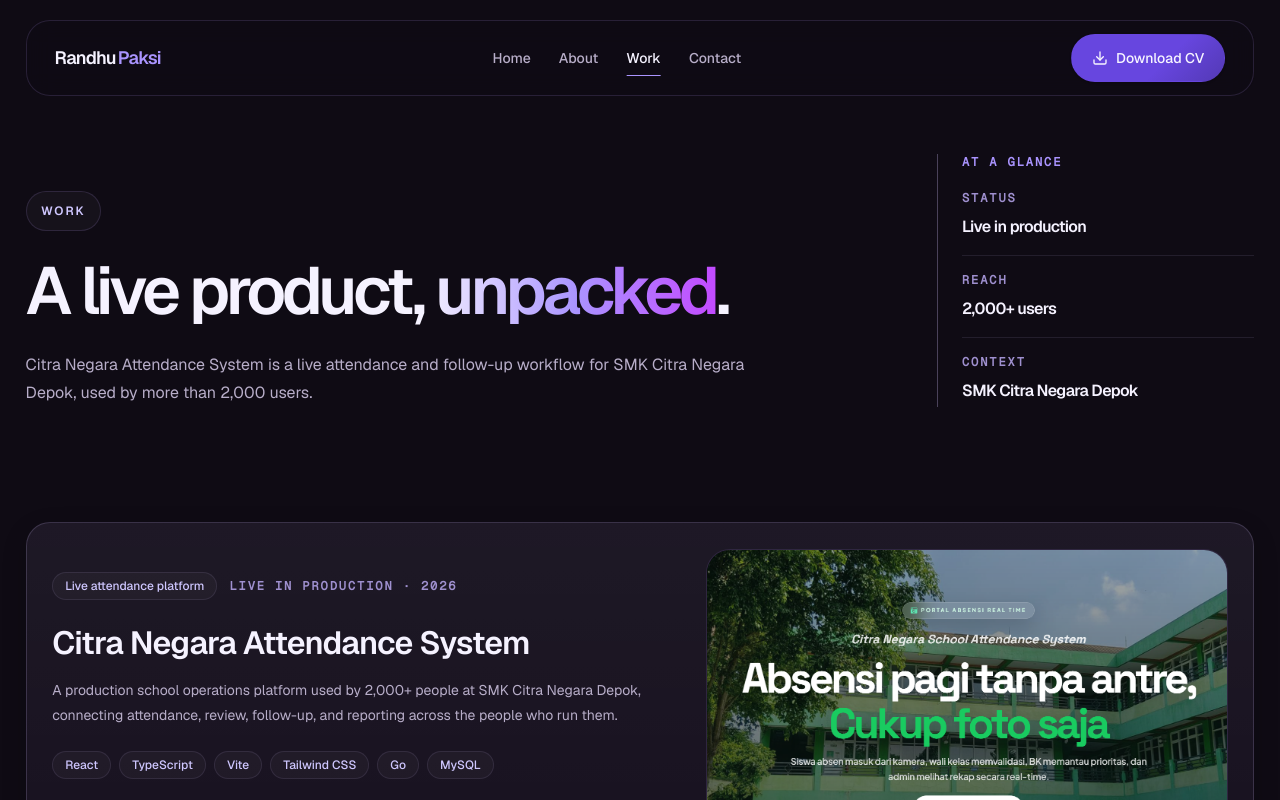
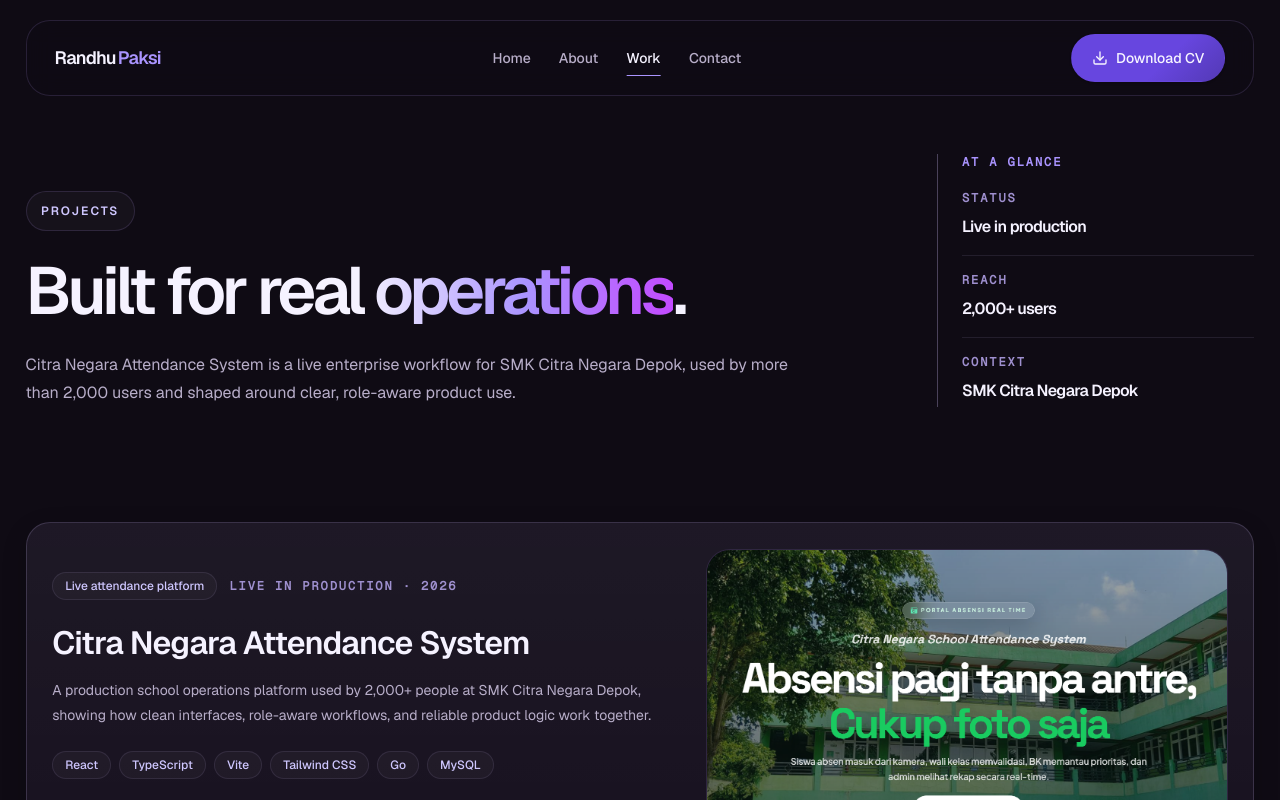
Before and after one commit to randhupaksi/rand-dev, a React (Vite) app: page /projects in a window 1280 px wide. Shown: the top 800 px of the page. Built offline with nearby package versions, Linux system fonts and the light colour scheme; no server answers.

Commit message:
content(projects): refine enterprise case study presentation

```diff
--- a/src/data/projects.ts
+++ b/src/data/projects.ts
@@ -1,9 +1,5 @@
 import type { Project } from "@/types/project";
 
-/**
- * Seluruh karya yang ditampilkan pada portfolio dikelola dari file ini.
- * Detail Citra Negara Attendance System berasal dari informasi proyek yang diberikan pemilik portfolio.
- */
 export const projects: Project[] = [
   {
     slug: "absensi-cn",
@@ -14,7 +10,7 @@
       isPlaceholder: false,
     },
     summary:
-      "A production school operations platform used by 2,000+ people at SMK Citra Negara Depok, connecting attendance, review, follow-up, and reporting across the people who run them.",
+      "A production school operations platform used by 2,000+ people at SMK Citra Negara Depok, showing how clean interfaces, role-aware workflows, and reliable product logic work together.",
     thumbnail: {
       src: "/images/project/absensi-cn/hero-absensi-cn.png",
       alt: "Tampilan utama Citra Negara Attendance System",
@@ -58,7 +54,7 @@
       {
         title: "Frontend application",
         description:
-          "The Vite single-page app that handles the interface, server state, forms, reporting views, and interaction details.",
+          "The Vite single-page app that handles the clean interface, server state, forms, reporting views, and interaction details across role-based workflows.",
         items: [
           "React 19",
           "TypeScript 5.9",
@@ -82,7 +78,7 @@
       {
         title: "API, data, and operations",
         description:
-          "The Go REST API that owns business rules, access control, persistence, private evidence, and operational safeguards.",
+          "The Go REST API that owns business rules, access control, persistence, private evidence, and the safeguards behind a dependable enterprise workflow.",
         items: [
           "Go 1.25",
           "Gin",
@@ -107,18 +103,18 @@
     },
     caseStudy: [
       {
-        title: "A school workflow, not a single check-in screen",
-        body: "Citra Negara Attendance System is a production platform for SMK Citra Negara Depok, used by more than 2,000 people. Students, teachers, homeroom teachers, BK staff, and admins each work from the context they need, while one system keeps attendance, follow-up, and reporting connected.",
+        title: "An operating workflow, not a single check-in screen",
+        body: "Citra Negara Attendance System is a production platform for SMK Citra Negara Depok, used by more than 2,000 people. Students, teachers, homeroom teachers, BK staff, and admins each work from the context they need, while one clean system keeps attendance, follow-up, and reporting connected.",
         isPlaceholder: false,
       },
       {
         title: "Capturing attendance with useful evidence",
-        body: "Students check in with a photo and device location. The flow considers the attendance window, validates the evidence and location policy through the API, and protects submissions from duplicate retries. Evidence remains private behind authenticated access.",
+        body: "Students check in with a photo and device location. The interface keeps the action direct, while the API considers the attendance window, validates the evidence and location policy, and protects submissions from duplicate retries.",
         isPlaceholder: false,
       },
       {
         title: "Roles are shaped by school context",
-        body: "A teacher can receive subject, homeroom, or BK capabilities through assignments and scope—not a one-size-fits-all dashboard. That changes the tools available for sessions, student monitoring, attendance review, counselling notes, and permission or sick submissions.",
+        body: "A teacher can receive subject, homeroom, or BK capabilities through assignments and scope - not a one-size-fits-all dashboard. The result is a more focused UI for sessions, student monitoring, attendance review, counselling notes, and permission or sick submissions.",
         isPlaceholder: false,
       },
       {
@@ -133,7 +129,7 @@
       },
       {
         title: "Built for an operating product",
-        body: "The frontend keeps server data in sync with TanStack Query and lazy-loads heavier chart and reporting tools. The Go API handles authentication, role and scope checks, business validation, private uploads, request tracing, and bounded traffic handling so the system can keep serving everyday school use.",
+        body: "The frontend keeps server data in sync with TanStack Query and lazy-loads heavier chart and reporting tools. The Go API handles authentication, role and scope checks, business validation, private uploads, request tracing, and bounded traffic handling so the interface stays useful as the workflow grows.",
         isPlaceholder: false,
       },
     ],
--- a/src/pages/project-detail-page.tsx
+++ b/src/pages/project-detail-page.tsx
@@ -19,7 +19,7 @@
   usePageMeta(
     project
       ? `${project.name} - Case Study - Randhu Paksi Membumi`
-      : "Work not found - Randhu Paksi Membumi",
+              : "Project not found - Randhu Paksi Membumi",
     project?.summary,
   );
 
@@ -41,7 +41,7 @@
               className={cn(buttonVariants({ variant: "ghost", size: "md" }), "group")}
             >
               <ArrowLeft className="size-4 transition-transform duration-300 group-hover:-translate-x-0.5" />
-              Back to work
+              Back to projects
             </Link>
           </div>
 
@@ -84,7 +84,6 @@
 
       <section className="section-shell-compact pt-6 lg:pt-8">
         <div className="grid gap-10 lg:grid-cols-[minmax(0,0.42fr)_minmax(0,1fr)]">
-          {/* Meta rail */}
           <aside
             data-reveal
             className="content-stack-lg lg:sticky lg:top-32 lg:self-start"
@@ -151,7 +150,6 @@
             ) : null}
           </aside>
 
-          {/* Case study body */}
           <div className="content-stack-xl">
             {project.caseStudy.map((block) => (
               <div key={block.title} data-reveal className="content-stack-sm">
@@ -182,9 +180,9 @@
               <section data-reveal className="content-stack-md pt-3">
                 <div className="content-stack-xs max-w-2xl">
                   <p className="type-overline text-accent">Technical foundation</p>
-                  <h2 className="type-h4">Frontend and API, working as separate layers.</h2>
+                  <h2 className="type-h4">Clean frontend and API layers, working together.</h2>
                   <p className="type-body-sm text-muted-foreground">
-                    The interface and service are deliberately separated: the frontend focuses on product use, while the API owns the data and rules behind it.
+                    The interface and service are deliberately separated: the frontend focuses on clean product use, while the API owns the data and rules behind the workflow.
                   </p>
                 </div>
 
@@ -242,7 +240,6 @@
         </div>
       </section>
 
-      {/* Prev / next */}
       {previous || next ? (
         <section className="section-shell-compact">
           <nav
--- a/src/pages/projects-page.tsx
+++ b/src/pages/projects-page.tsx
@@ -12,8 +12,8 @@
 
 export default function ProjectsPage() {
   usePageMeta(
-    "Work - Randhu Paksi Membumi",
-    "A case study of Citra Negara Attendance System, a student attendance and follow-up platform for SMK Citra Negara Depok.",
+    "Projects - Randhu Paksi Membumi",
+    "A case study of Citra Negara Attendance System, a production enterprise workflow designed around clear UI, role-aware access, and reliable product logic.",
   );
 
   const scopeRef = useReveal<HTMLDivElement>();
@@ -26,22 +26,22 @@
         <div className={isSingleCaseStudy ? "grid gap-12 lg:grid-cols-[minmax(0,1.1fr)_minmax(15rem,0.42fr)] lg:items-end lg:gap-20" : "content-stack-md max-w-4xl"}>
           <div className="content-stack-md">
             <div data-reveal className="section-eyebrow">
-              Work
+              Projects
             </div>
             <h1
               data-reveal
               className="type-h1"
             >
-              {isSingleCaseStudy ? "A live product, " : "Work shaped by real "}
+              {isSingleCaseStudy ? "Built for real " : "Projects shaped by real "}
               <span className="text-gradient-brand">
-                {isSingleCaseStudy ? "unpacked" : "workflows"}
+                {isSingleCaseStudy ? "operations" : "workflows"}
               </span>
               .
             </h1>
             <p data-reveal className="section-copy max-w-3xl">
               {isSingleCaseStudy
-                ? "Citra Negara Attendance System is a live attendance and follow-up workflow for SMK Citra Negara Depok, used by more than 2,000 users."
-                : "Case studies about the context, flows, and decisions behind my work."}
+                ? "Citra Negara Attendance System is a live enterprise workflow for SMK Citra Negara Depok, used by more than 2,000 users and shaped around clear, role-aware product use."
+                : "Case studies about the context, interface decisions, and product workflows behind my work."}
             </p>
           </div>
 
@@ -223,11 +223,11 @@
       ) : null}
 
       {isSingleCaseStudy && featuredProject ? (
-        <section className="section-shell-compact">
+        <section className="section-shell-compact page-end-cta">
           <div data-reveal className="surface-elevated flex flex-col gap-6 p-(--card-padding) sm:flex-row sm:items-center sm:justify-between">
             <div className="content-stack-xs max-w-2xl">
               <p className="type-overline text-accent">Go deeper</p>
-              <h2 className="type-h4">See the workflow in more detail.</h2>
+              <h2 className="type-h4">See the workflow in more detail</h2>
               <p className="type-body-sm">
                 Explore the roles, decisions, and real screens behind Citra Negara Attendance System.
               </p>
```
Also changed, not shown: 1 other file (tests, documents, lock files or other folders).
